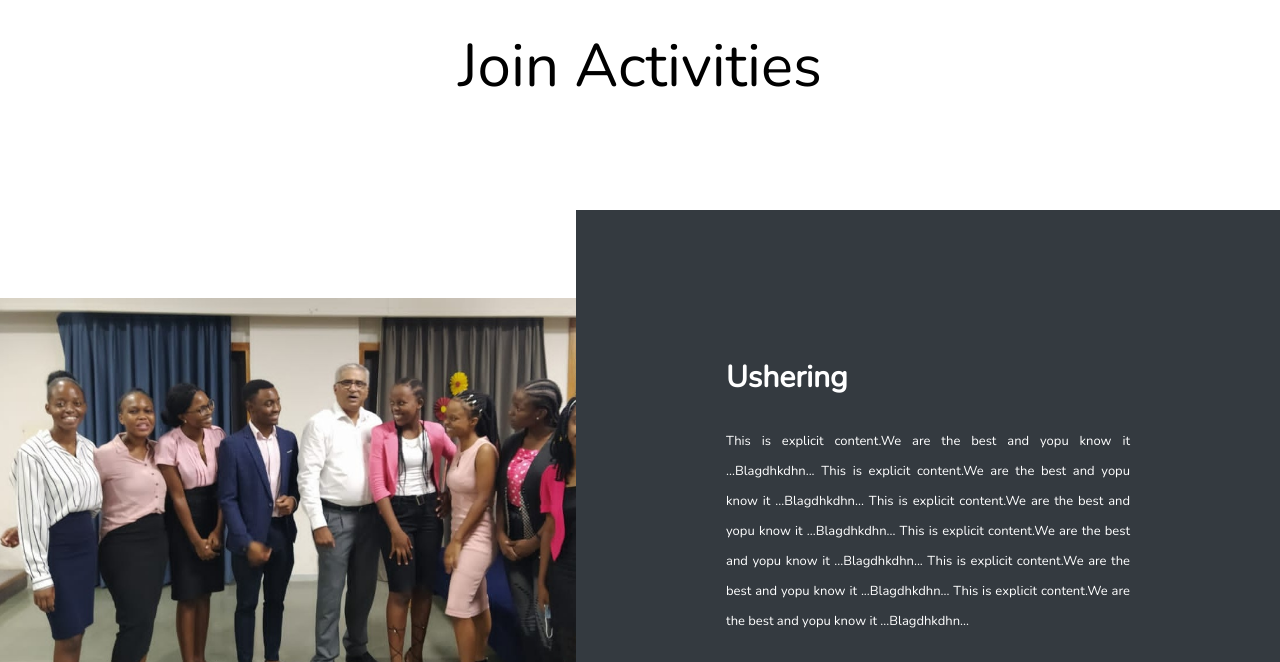
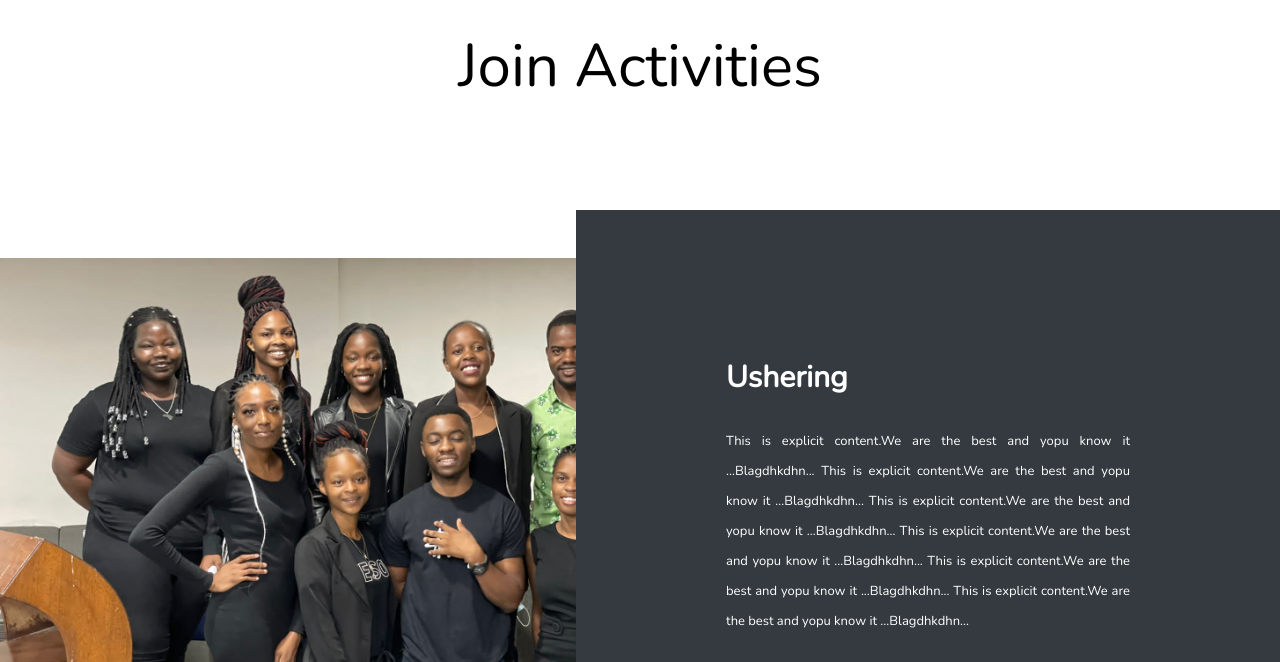
Before and after one commit to king982001/king982001.github.io, a plain HTML site: page index.html in a window 1280 px wide. Shown: the part 1130-1792 px from the top of the page. Drawn offline with nearby package versions, Linux system fonts and the light colour scheme; a script that the page names is missing.

Commit message:
Update index.css

```diff
--- a/index.css
+++ b/index.css
@@ -172,7 +172,7 @@ text-align: left;
 }
 
 .about-sect-1{
-    background:url(img/usherbud.jpeg)no-repeat left;
+    background:url(img/ushers.jpeg)no-repeat left;
     background-size:55% ;
     border-color:#fdfdfd ;
     overflow:hidden ;
```
